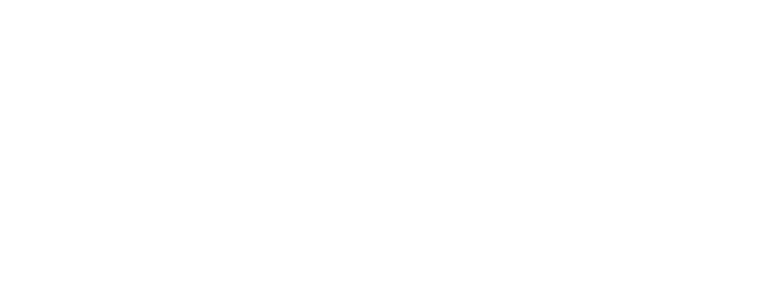
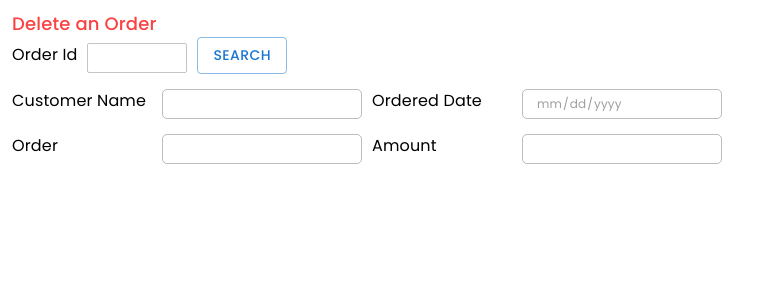
Before and after one commit to krishan44/ASE-Project, a React (Vite) app in the folder GasbyGas/: page /Delete in a window 1280 px wide. Before the commit this address had no page. Shown: the top 300 px of the page, without its empty margins (0-773 px from the left). Built offline with nearby package versions, Linux system fonts and the light colour scheme.

Commit message:
Created the Delete Order FIle

```diff
--- a/GasbyGas/src/App.jsx
+++ b/GasbyGas/src/App.jsx
@@ -5,6 +5,7 @@
 import CustomerTable from "./Components/OutletManager/Tables/customerTable";
 import BusinessOrders from "./Components/OutletManager/BusinessOrder";
 import StockOrders from "./Components/OutletManager/StockOrder";
+import Delete from "./Components/OutletManager/Notifications/delete";
 
 function App() {
   return (
@@ -14,6 +15,7 @@
         <Route path="/orders" element={<CustomerOrders />} />
         <Route path="/BusinessOrders" element={<BusinessOrders />} />
         <Route path="/StockOrders" element={<StockOrders />} />
+        <Route path="/Delete" element ={<Delete/>}/>
       </Routes>
     </Router>
   );
--- /dev/null
+++ b/GasbyGas/src/Components/OutletManager/Notifications/delete.jsx
@@ -0,0 +1,152 @@
+import React, { useState } from 'react';
+import { Box, Typography, Stack, TextField,Button } from '@mui/material';
+
+function Delete(){
+
+
+
+
+
+
+
+
+    return(
+        <Stack sx={{padding:'10px 12px'}}>
+            <Typography sx={{
+                color:'#FB4141',
+                fontSize:'18px',
+                fontFamily:'poppins',
+                fontWeight:'500'
+            }}>
+                Delete an Order
+            </Typography>
+            <Box sx={{display:'flex', alignItems:'center', gap:'10px'}}>
+                <Typography
+                 sx={
+                    {
+                         fontFamily:'poppins'
+                    }
+                 }>
+                    Order Id
+                </Typography>
+                <TextField sx={{
+              '& .MuiInputBase-root': {
+                height: '30px',
+                width: '100px',
+                fontFamily: 'Poppins',
+                fontSize: '12px',
+                marginTop: '5px',
+                borderRadius:'2px'
+              },
+            }}
+                >
+                </TextField>
+                <Button variant="outlined"
+                sx={{
+                    fontFamily:'poppins'
+                }}
+                >
+                    Search</Button>
+
+            </Box>
+
+            {/* Customer Name and Ordered Date */}
+
+            <Box sx={{marginTop:'10px'}}>
+            <Box sx={{display:'flex', alignItems:'center', gap:'10px'}}>
+            <Typography sx={{
+                 fontFamily:'poppins',
+                 width:'140px'
+            }}>
+                    Customer Name
+            </Typography>
+            <TextField sx={{
+              '& .MuiInputBase-root': {
+                height: '30px',
+                width: '200px',
+                fontFamily: 'Poppins',
+                fontSize: '12px',
+                marginTop: '5px',
+                borderRadius:'5px'
+              },
+            }}
+            disabled
+                >
+                </TextField>
+                <Typography sx={{
+                 fontFamily:'poppins',
+                    width:'140px'
+            }}>
+                    Ordered Date
+            </Typography>
+            <TextField
+            type='date'
+            sx={{
+              '& .MuiInputBase-root': {
+                height: '30px',
+                width: '200px',
+                fontFamily: 'Poppins',
+                fontSize: '12px',
+                marginTop: '5px',
+                borderRadius:'5px'
+              },
+            }}
+            disabled
+                >
+                </TextField>
+                </Box>
+
+            </Box>
+
+            {/* Order and Amount */}
+            <Box sx={{marginTop:'10px'}}>
+            <Box sx={{display:'flex', alignItems:'center', gap:'10px'}}>
+            <Typography sx={{
+                   width:'140px',
+                 fontFamily:'poppins'
+            }}>
+                    Order
+            </Typography>
+            <TextField sx={{
+              '& .MuiInputBase-root': {
+                height: '30px',
+                width: '200px',
+                fontFamily: 'Poppins',
+                fontSize: '12px',
+                marginTop: '5px',
+                borderRadius:'5px'
+              },
+            }}
+            disabled
+                >
+                </TextField>
+                <Typography sx={{
+                 fontFamily:'poppins',
+                    width:'140px',
+            }}>
+                    Amount
+            </Typography>
+            <TextField
+
+            sx={{
+              '& .MuiInputBase-root': {
+                height: '30px',
+                width: '200px',
+                fontFamily: 'Poppins',
+                fontSize: '12px',
+                marginTop: '5px',
+                borderRadius:'5px'
+              },
+            }}
+            disabled
+                >
+                </TextField>
+                </Box>
+
+            </Box>
+
+        </Stack>
+    )
+}
+
+export default Delete
--- a/GasbyGas/src/Components/OutletManager/customerOrders.jsx
+++ b/GasbyGas/src/Components/OutletManager/customerOrders.jsx
@@ -3,10 +3,15 @@
 import MainDashboard from "./MainDashboard";
 import CustomerTable from "./Tables/customerTable";
 import AddNew from "./Tables/addNew";
+import Alert from "@mui/material/Alert";
+import CheckIcon from "@mui/icons-material/Check";
+import AlertTitle from '@mui/material/AlertTitle';
 
 function CustomerOrders() {
     const [selectedOption, setSelectedOption] = useState("Customer Orders");
     const [isAddNewVisible, setIsAddNewVisible] = useState(false); // Manage AddNew popup visibility
+    const [isAlertVisible, setIsAlertVisible] = useState(false); // Manage alert visibility
+    const [isDelAlertVisible,setisDelAlertVisible]= useState(false);
 
     const handleAddClick = () => {
         setIsAddNewVisible(true); // Show the AddNew popup
@@ -15,6 +20,16 @@
     const handleCloseAddNew = () => {
         setIsAddNewVisible(false); // Close the AddNew popup
     };
+
+    const handleSaveClick = () => {
+        setIsAlertVisible(true); // Show the alert
+        setTimeout(() => setIsAlertVisible(false), 3000); // Hide the alert after 3 seconds
+    };
+
+    const handleDeleteClick = () =>{
+        setisDelAlertVisible(true);
+        setTimeout(() => setisDelAlertVisible(false),3000);
+    }
 
     return (
         <>
@@ -35,13 +50,33 @@
                             <button className={style.addBtn} onClick={handleAddClick}>
                                 Add
                             </button>
-                            <button className={style.UpdateBtn}>Save</button>
+                            <button className={style.UpdateBtn} onClick={handleSaveClick}>
+                                Save
+                            </button>
                         </div>
-                        <button className={style.delBtn}>Delete</button>
+                        <button className={style.delBtn} onClick={handleDeleteClick}>Delete</button>
                     </div>
                     <div className={style.table}>
                         <CustomerTable />
                     </div>
+                    {/* Alert for Save button */}
+                    {isAlertVisible && (
+                        <div className={style.alertContainer}>
+                            <Alert severity="success">
+                            <AlertTitle>Success</AlertTitle>
+                            This is a success Alert with an encouraging title.
+                            </Alert>
+                        </div>
+                    )}
+
+                    {isDelAlertVisible && (
+                        <div className={style.alertContainerDel}>
+                            <Alert severity="error" sx={{width:'400px'}}>
+                            <AlertTitle>Deleted</AlertTitle>
+                            This is an Delete Message
+                            </Alert>
+                        </div>
+                    )}
                 </div>
             </div>
 
--- a/GasbyGas/src/Components/OutletManager/customerOrders.module.css
+++ b/GasbyGas/src/Components/OutletManager/customerOrders.module.css
@@ -147,3 +147,15 @@
 .closeBtn:hover {
     color: #b02020;
 }
+
+.alertContainer{
+    position: absolute;
+    top: 70px;
+    left: 650px;
+}
+
+.alertContainerDel{
+    position: absolute;
+    top: 160px;
+    left: 700px;
+}
```
